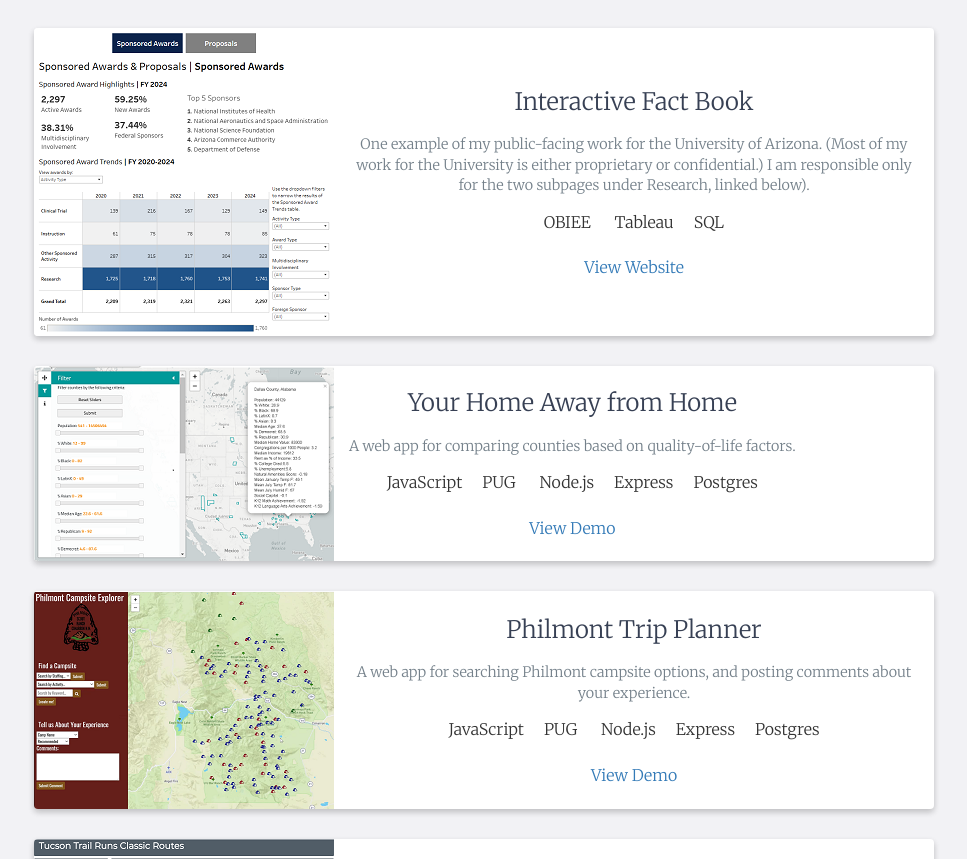
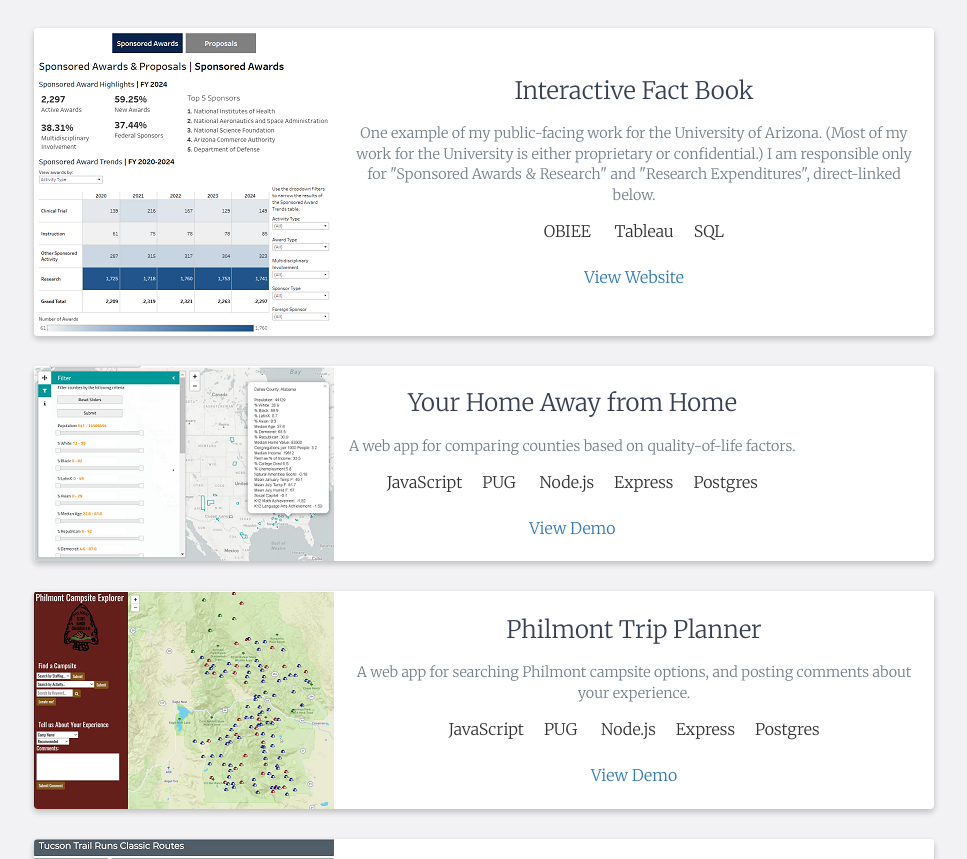
Before and after one commit to sdasher/sdasher.github.io, a plain HTML site: page index.html in a window 1280 px wide. Shown: the part 3400-4259 px from the top of the page, without its empty margins (156-1123 px from the left). Drawn offline with nearby package versions, Linux system fonts and the light colour scheme; files that its build step writes are made by us from their sources.

Commit message:
Update index.html

```diff
--- a/index.html
+++ b/index.html
@@ -196,7 +196,7 @@
                 <!-- End .project-image -->
                 <div class="project-info">
                     <h3>Interactive Fact Book</h3>
-                    <p> One example of my public-facing work for the University of Arizona. (Most of my work for the University is either proprietary or confidential.) I am responsible only for the two subpages under Research, linked below).  </p>
+                    <p> One example of my public-facing work for the University of Arizona. (Most of my work for the University is either proprietary or confidential.) I am responsible only for "Sponsored Awards & Research" and "Research Expenditures", direct-linked below.</p>
                     <div><span class="boxed">OBIEE</span> <span
                             class="boxed">Tableau</span><span class="boxed">SQL</span>
                     </div>
```
